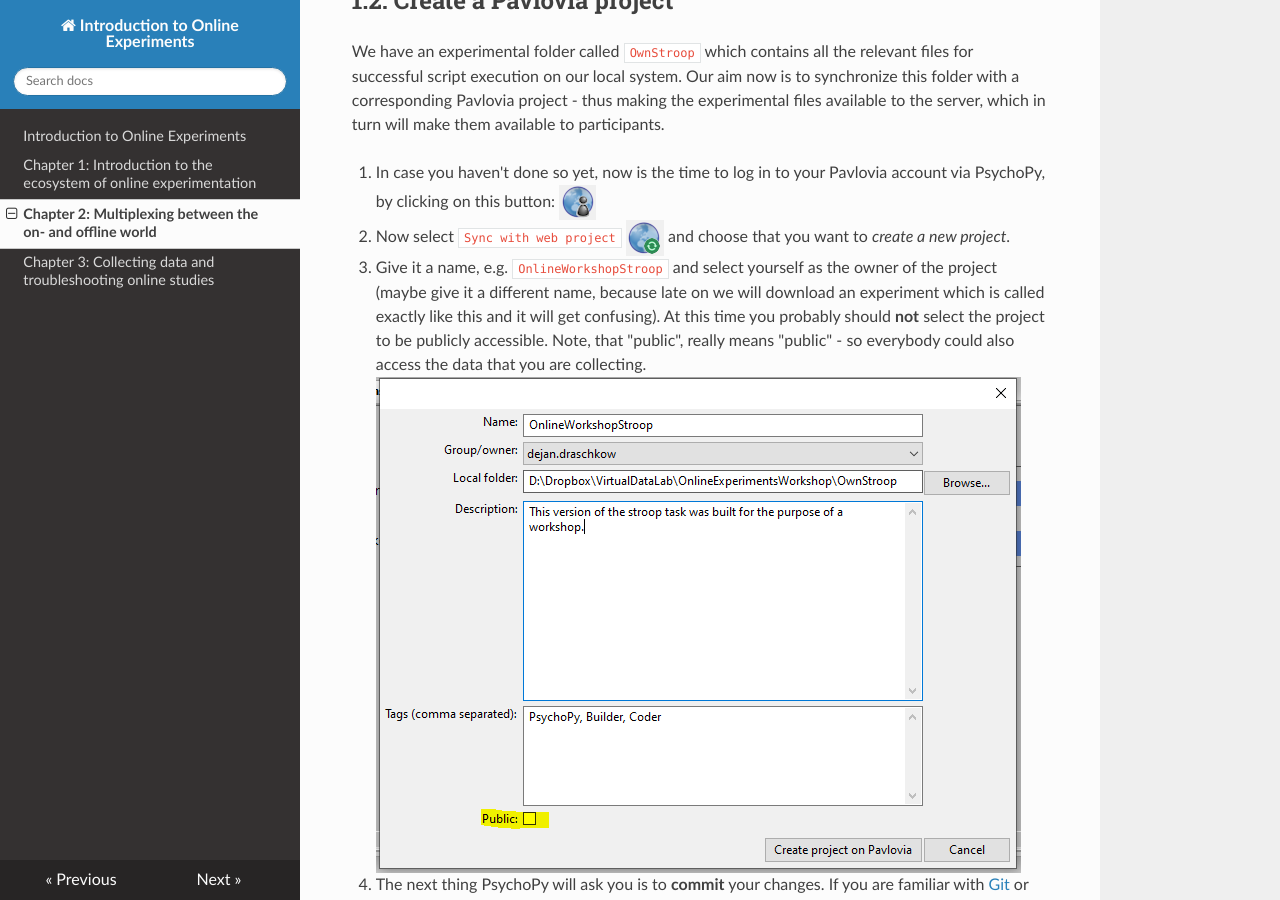
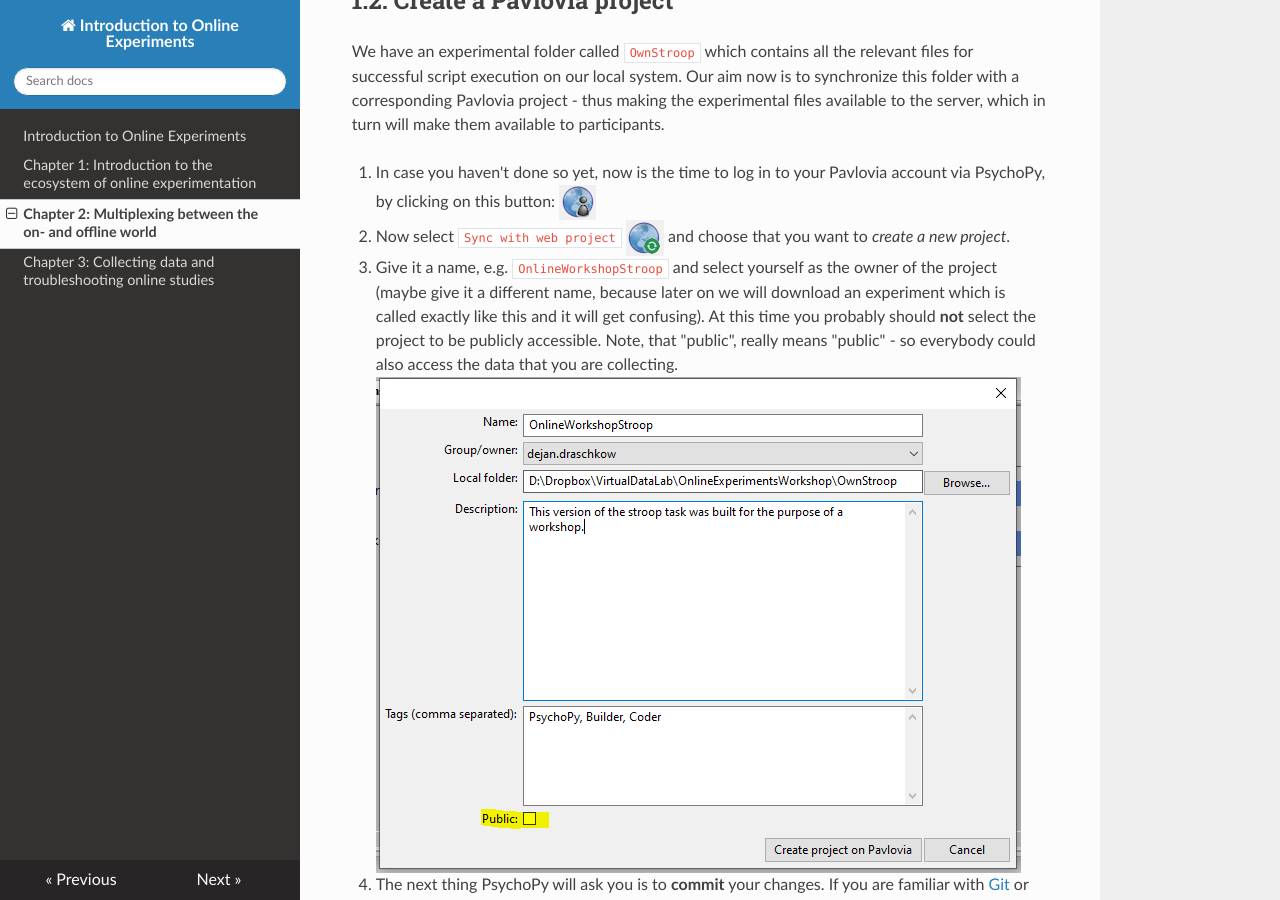
Before and after one commit to onlinews/online_ws, an MkDocs documentation site: the page built from docs/Ch_2_RunFirstStudy.md, in a window 1280 px wide and 900 px high, scrolled down 915 px. Built offline with MkDocs 1.6.1, drawn with Linux system fonts in a browser that asks for light colours; nearby versions of some CDN libraries.

Commit message:
fix formatting

````diff
--- a/docs/Ch_2_RunFirstStudy.html
+++ b/docs/Ch_2_RunFirstStudy.html
@@ -36,7 +36,7 @@
 </li>
 <li><p>Now select <code>Sync with web project</code> <img src="./img/Sync.PNG" alt="Button"> and choose that you want to <em>create a new project</em>.</p>
 </li>
-<li><p>Give it a name, e.g. <code>OnlineWorkshopStroop</code> and select yourself as the owner of the project (maybe give it a different name, because late on we will download an experiment which is called exactly like this and it will get confusing). At this time you probably should <strong>not</strong> select the project to be publicly accessible. Note, that &quot;public&quot;, really means &quot;public&quot; - so everybody could also access the data that you are collecting.
+<li><p>Give it a name, e.g. <code>OnlineWorkshopStroop</code> and select yourself as the owner of the project (maybe give it a different name, because later on we will download an experiment which is called exactly like this and it will get confusing). At this time you probably should <strong>not</strong> select the project to be publicly accessible. Note, that &quot;public&quot;, really means &quot;public&quot; - so everybody could also access the data that you are collecting.
 <img src="./img/MakeStroopOnline3.PNG" alt="Make Stroop Online"></p>
 </li>
 </ol>
--- a/docs/Ch_2_RunFirstStudy.md
+++ b/docs/Ch_2_RunFirstStudy.md
@@ -17,7 +17,7 @@
 
 2. Now select ```Sync with web project``` ![Button](./img/Sync.PNG) and choose that you want to *create a new project*.
 
-3. Give it a name, e.g. ```OnlineWorkshopStroop``` and select yourself as the owner of the project (maybe give it a different name, because late on we will download an experiment which is called exactly like this and it will get confusing). At this time you probably should **not** select the project to be publicly accessible. Note, that "public", really means "public" - so everybody could also access the data that you are collecting.
+3. Give it a name, e.g. ```OnlineWorkshopStroop``` and select yourself as the owner of the project (maybe give it a different name, because later on we will download an experiment which is called exactly like this and it will get confusing). At this time you probably should **not** select the project to be publicly accessible. Note, that "public", really means "public" - so everybody could also access the data that you are collecting.
 ![Make Stroop Online](./img/MakeStroopOnline3.PNG)
 
 
````
Also changed, not shown: docs/Ch_1_GettingStarted.html (+3 -4 lines), docs/Ch_1_GettingStarted.md (+2 -1 lines).
